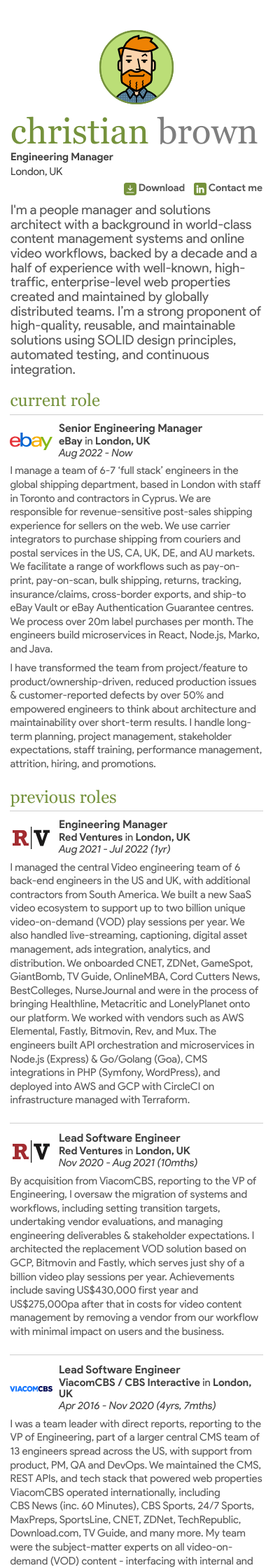
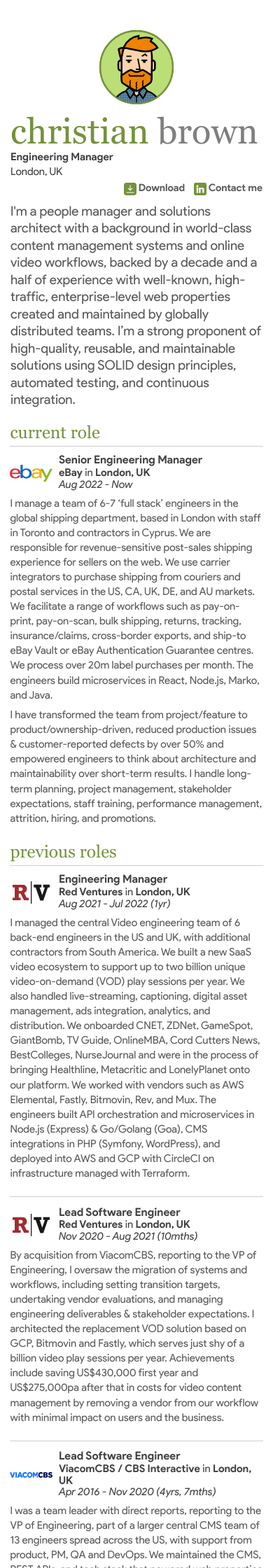
Before and after one commit to christianjbrown/christianbrown.uk, a Jekyll site: the page built from index.html, in a window 390 px wide. Shown: the top 2240 px of the page at 70% size. Built offline with Jekyll 4.4.1, drawn with Linux system fonts in a browser that asks for light colours; nearby versions of some CDN libraries; comment, search, counter and statistics services are not loaded; some of the changed text lies outside the part shown.

Commit message:
Set responsive CV line-heights and tidy vertical/role wording

```diff
--- a/_config.yml
+++ b/_config.yml
@@ -36,7 +36,7 @@
     icon: 'vod.svg'
     link: 'https://en.wikipedia.org/wiki/Video_on_demand'
   -
-    name: 'eCommerce'
+    name: 'E-Commerce'
     icon: 'ecommerce.svg'
     link: 'https://en.wikipedia.org/wiki/E-commerce'
   -
--- a/assets/css/cv.scss
+++ b/assets/css/cv.scss
@@ -14,6 +14,12 @@
         p.lead {
             font-size: 1.3em;
             padding-bottom: 0.2em;
+            @media print {
+                line-height: 1.1;
+            }
+            @media screen {
+                line-height: 1.3;
+            }
         }
         div#cv {
             div#cv-main {
@@ -205,7 +211,12 @@
             div.cv-experience-description {
                 * {
                     margin-bottom: 0.5em;
-                    line-height: 1.3;
+                    @media print {
+                        line-height: 1.3;
+                    }
+                    @media screen {
+                        line-height: 1.4;
+                    }
                 }
                 a {
                     font-weight: normal;
```
Also changed, not shown: _previous_roles/2007-09-cnet-soft-eng.md (+1 -1 lines), 1 other file.
